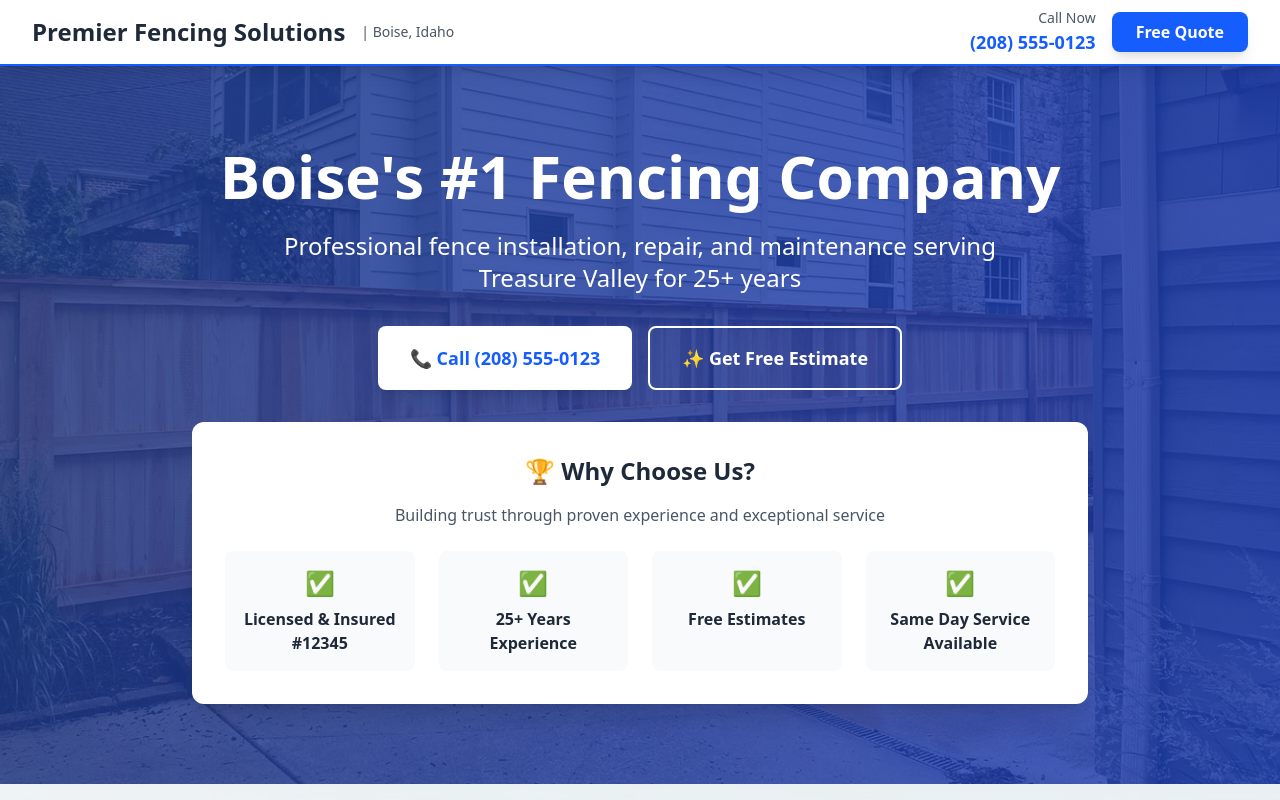
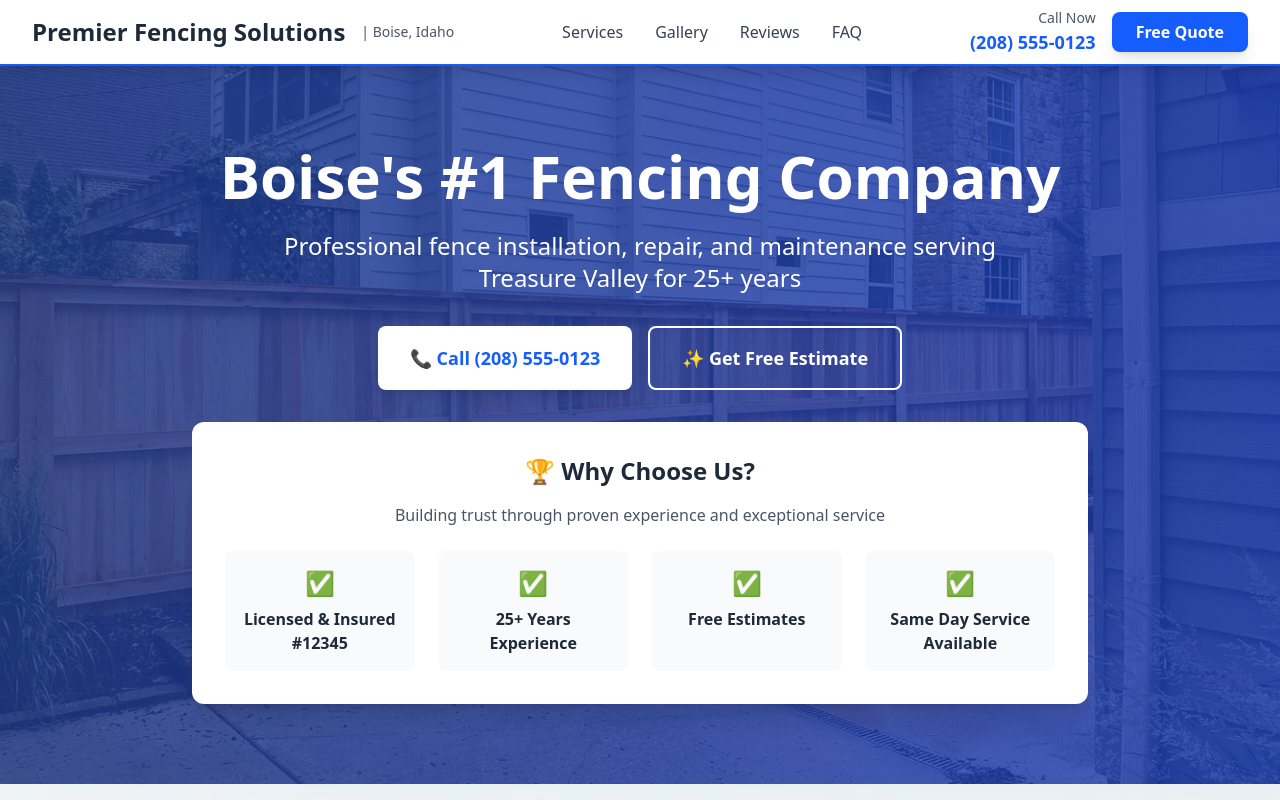
Before and after one commit to austinrodgers/roofing, a Next.js app: page / in a window 1280 px wide. Shown: the top 800 px of the page. Built offline with nearby package versions, Linux system fonts and the light colour scheme.

Commit message:
Add responsive burger menu with smooth navigation to all sections

```diff
--- a/src/app/page.tsx
+++ b/src/app/page.tsx
@@ -2,34 +2,111 @@
 
 import Image from 'next/image';
 import { siteConfig } from './config';
+import { useState, useEffect, useRef } from 'react';
 
 export default function Home() {
+  const [isMenuOpen, setIsMenuOpen] = useState(false);
+  const menuRef = useRef<HTMLDivElement>(null);
+
+  // Close menu when clicking outside
+  useEffect(() => {
+    const handleClickOutside = (event: MouseEvent) => {
+      if (menuRef.current && !menuRef.current.contains(event.target as Node)) {
+        setIsMenuOpen(false);
+      }
+    };
+
+    if (isMenuOpen) {
+      document.addEventListener('mousedown', handleClickOutside);
+    }
+
+    return () => {
+      document.removeEventListener('mousedown', handleClickOutside);
+    };
+  }, [isMenuOpen]);
+  const scrollToSection = (sectionId: string, e?: React.MouseEvent<HTMLAnchorElement>) => {
+    if (e) e.preventDefault();
+    const section = document.getElementById(sectionId);
+    if (section) {
+      const headerHeight = 80; // Approximate height of sticky header
+      const elementPosition = section.offsetTop - headerHeight;
+      const currentPosition = window.pageYOffset;
+      const distance = elementPosition - currentPosition;
+      const duration = 1500; // 1.5 seconds for smoother, slower scrolling
+
+      const startTime = performance.now();
+
+      const animateScroll = (currentTime: number) => {
+        const elapsed = currentTime - startTime;
+        const progress = Math.min(elapsed / duration, 1);
+
+        // Easing function for smooth acceleration/deceleration
+        const easeInOutCubic = (t: number) => t < 0.5 ? 4 * t * t * t : 1 - Math.pow(-2 * t + 2, 3) / 2;
+        const easedProgress = easeInOutCubic(progress);
+
+        window.scrollTo(0, currentPosition + distance * easedProgress);
+
+        if (progress < 1) {
+          requestAnimationFrame(animateScroll);
+        }
+      };
+
+      requestAnimationFrame(animateScroll);
+      setIsMenuOpen(false); // Close menu after clicking
+    }
+  };
+
   const scrollToContact = (e: React.MouseEvent<HTMLAnchorElement>) => {
-    e.preventDefault();
-    const contactSection = document.getElementById('contact');
-    if (contactSection) {
-      const headerHeight = 80; // Approximate height of sticky header
-      const elementPosition = contactSection.offsetTop - headerHeight;
-
-      window.scrollTo({
-        top: elementPosition,
-        behavior: 'smooth'
-      });
-    }
+    scrollToSection('contact', e);
   };
 
   return (
     <main className="min-h-screen">
       {/* Sticky Header with Phone + CTA */}
       <header className="bg-white shadow-lg sticky top-0 z-50 border-b-2 border-blue-600">
-        <div className="max-w-7xl mx-auto px-4 sm:px-6 lg:px-8">
+        <div ref={menuRef} className="max-w-7xl mx-auto px-4 sm:px-6 lg:px-8">
           <div className="flex justify-between items-center h-16">
+            {/* Logo and Company Name */}
             <div className="flex items-center space-x-4">
               <h1 className="text-2xl font-bold text-gray-800">{siteConfig.brand.name}</h1>
-              <span className="hidden md:block text-sm text-gray-600">| {siteConfig.brand.address}</span>
+              <span className="hidden lg:block text-sm text-gray-600">| {siteConfig.brand.address}</span>
             </div>
-            <div className="flex items-center space-x-4">
-              <div className="hidden md:block text-right">
+
+            {/* Desktop Navigation */}
+            <nav className="hidden md:flex items-center space-x-8">
+              <a
+                href="#services"
+                onClick={(e) => scrollToSection('services', e)}
+                className="text-gray-700 hover:text-blue-600 font-medium transition duration-300 cursor-pointer"
+              >
+                Services
+              </a>
+              <a
+                href="#work"
+                onClick={(e) => scrollToSection('work', e)}
+                className="text-gray-700 hover:text-blue-600 font-medium transition duration-300 cursor-pointer"
+              >
+                Gallery
+              </a>
+              <a
+                href="#reviews"
+                onClick={(e) => scrollToSection('reviews', e)}
+                className="text-gray-700 hover:text-blue-600 font-medium transition duration-300 cursor-pointer"
+              >
+                Reviews
+              </a>
+              <a
+                href="#faq"
+                onClick={(e) => scrollToSection('faq', e)}
+                className="text-gray-700 hover:text-blue-600 font-medium transition duration-300 cursor-pointer"
+              >
+                FAQ
+              </a>
+            </nav>
+
+            {/* Desktop Contact Info and CTA */}
+            <div className="hidden md:flex items-center space-x-4">
+              <div className="text-right">
                 <p className="text-sm text-gray-600">Call Now</p>
                 <a href={`tel:${siteConfig.brand.phone}`} className="text-lg font-bold text-blue-600 hover:text-blue-800">
                   {siteConfig.brand.phone}
@@ -43,6 +120,68 @@ export default function Home() {
                 Free Quote
               </a>
             </div>
+
+            {/* Mobile Menu Button */}
+            <div className="md:hidden flex items-center space-x-3">
+              <a
+                href="#contact"
+                onClick={scrollToContact}
+                className="bg-blue-600 text-white px-4 py-2 rounded-lg font-semibold hover:bg-blue-700 transition duration-300 shadow-lg cursor-pointer text-sm"
+              >
+                Quote
+              </a>
+              <button
+                onClick={() => setIsMenuOpen(!isMenuOpen)}
+                className="p-2 rounded-lg hover:bg-gray-100 transition duration-300"
+                aria-label="Toggle menu"
+              >
+                <div className="w-6 h-6 flex flex-col justify-center items-center">
+                  <span className={`w-5 h-0.5 bg-gray-700 transition-all duration-300 ${isMenuOpen ? 'rotate-45 translate-y-1.5' : ''}`}></span>
+                  <span className={`w-5 h-0.5 bg-gray-700 transition-all duration-300 mt-1 ${isMenuOpen ? 'opacity-0' : ''}`}></span>
+                  <span className={`w-5 h-0.5 bg-gray-700 transition-all duration-300 mt-1 ${isMenuOpen ? '-rotate-45 -translate-y-1.5' : ''}`}></span>
+                </div>
+              </button>
+            </div>
+          </div>
+
+          {/* Mobile Menu */}
+          <div className={`md:hidden transition-all duration-300 ease-in-out overflow-hidden ${isMenuOpen ? 'max-h-96 opacity-100' : 'max-h-0 opacity-0'}`}>
+            <nav className="py-4 space-y-3 border-t border-gray-200">
+              <a
+                href="#services"
+                onClick={(e) => scrollToSection('services', e)}
+                className="block px-4 py-3 text-gray-700 hover:text-blue-600 hover:bg-blue-50 rounded-lg font-medium transition duration-300 cursor-pointer"
+              >
+                🏗️ Services
+              </a>
+              <a
+                href="#work"
+                onClick={(e) => scrollToSection('work', e)}
+                className="block px-4 py-3 text-gray-700 hover:text-blue-600 hover:bg-blue-50 rounded-lg font-medium transition duration-300 cursor-pointer"
+              >
+                🖼️ Gallery
+              </a>
+              <a
+                href="#reviews"
+                onClick={(e) => scrollToSection('reviews', e)}
+                className="block px-4 py-3 text-gray-700 hover:text-blue-600 hover:bg-blue-50 rounded-lg font-medium transition duration-300 cursor-pointer"
+              >
+                ⭐ Reviews
+              </a>
+              <a
+                href="#faq"
+                onClick={(e) => scrollToSection('faq', e)}
+                className="block px-4 py-3 text-gray-700 hover:text-blue-600 hover:bg-blue-50 rounded-lg font-medium transition duration-300 cursor-pointer"
+              >
+                ❓ FAQ
+              </a>
+              <div className="px-4 py-3">
+                <div className="text-sm text-gray-600 mb-1">Call Now</div>
+                <a href={`tel:${siteConfig.brand.phone}`} className="text-lg font-bold text-blue-600 hover:text-blue-800">
+                  {siteConfig.brand.phone}
+                </a>
+              </div>
+            </nav>
           </div>
         </div>
       </header>
@@ -367,7 +506,7 @@ export default function Home() {
       </section>
 
       {/* Customer Reviews Section */}
-      <section className="py-20 bg-gray-50">
+      <section id="reviews" className="py-20 bg-gray-50">
         <div className="max-w-7xl mx-auto px-4 sm:px-6 lg:px-8">
           <div className="text-center mb-16">
             <h2 className="text-3xl md:text-4xl font-bold text-gray-900 mb-4">
@@ -455,7 +594,7 @@ export default function Home() {
       </section>
 
       {/* FAQ Section */}
-      <section className="py-20 bg-white">
+      <section id="faq" className="py-20 bg-white">
         <div className="max-w-4xl mx-auto px-4 sm:px-6 lg:px-8">
           <div className="text-center mb-16">
             <h2 className="text-3xl md:text-4xl font-bold text-gray-900 mb-4">
```
